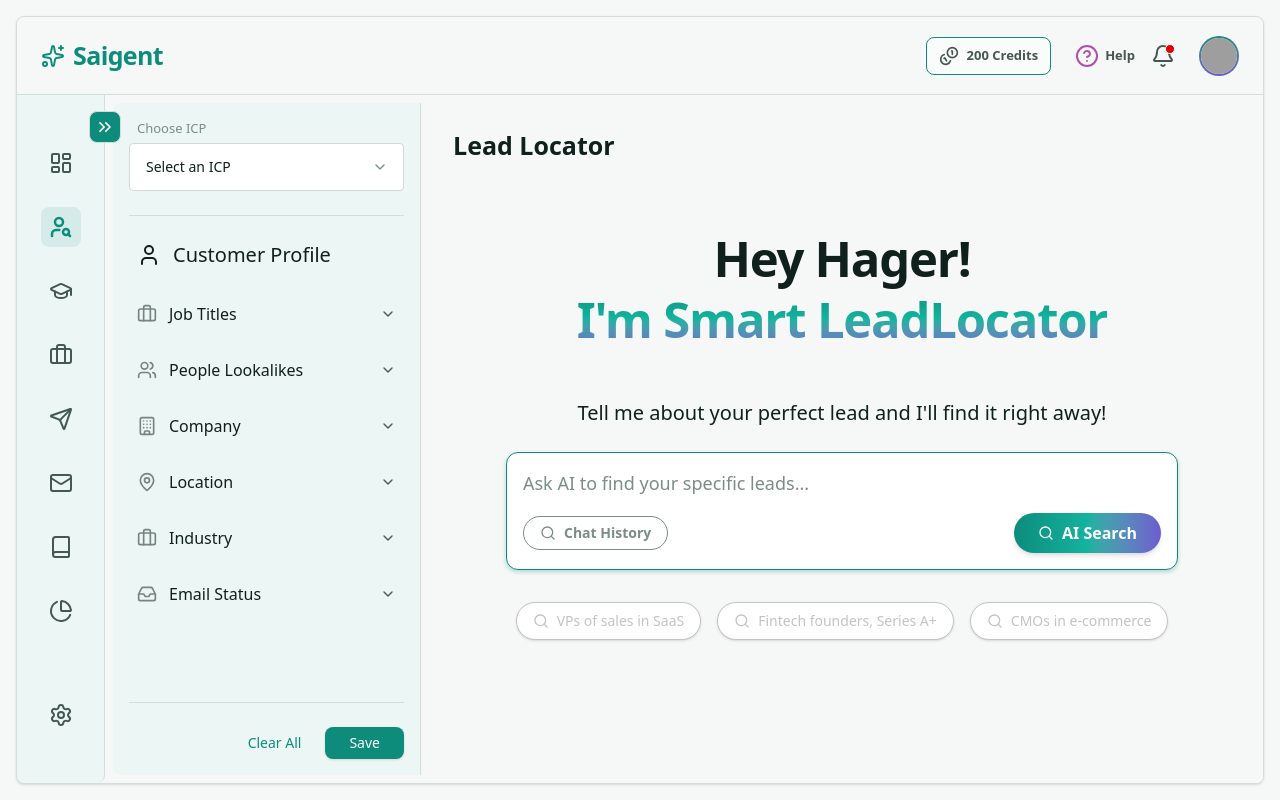
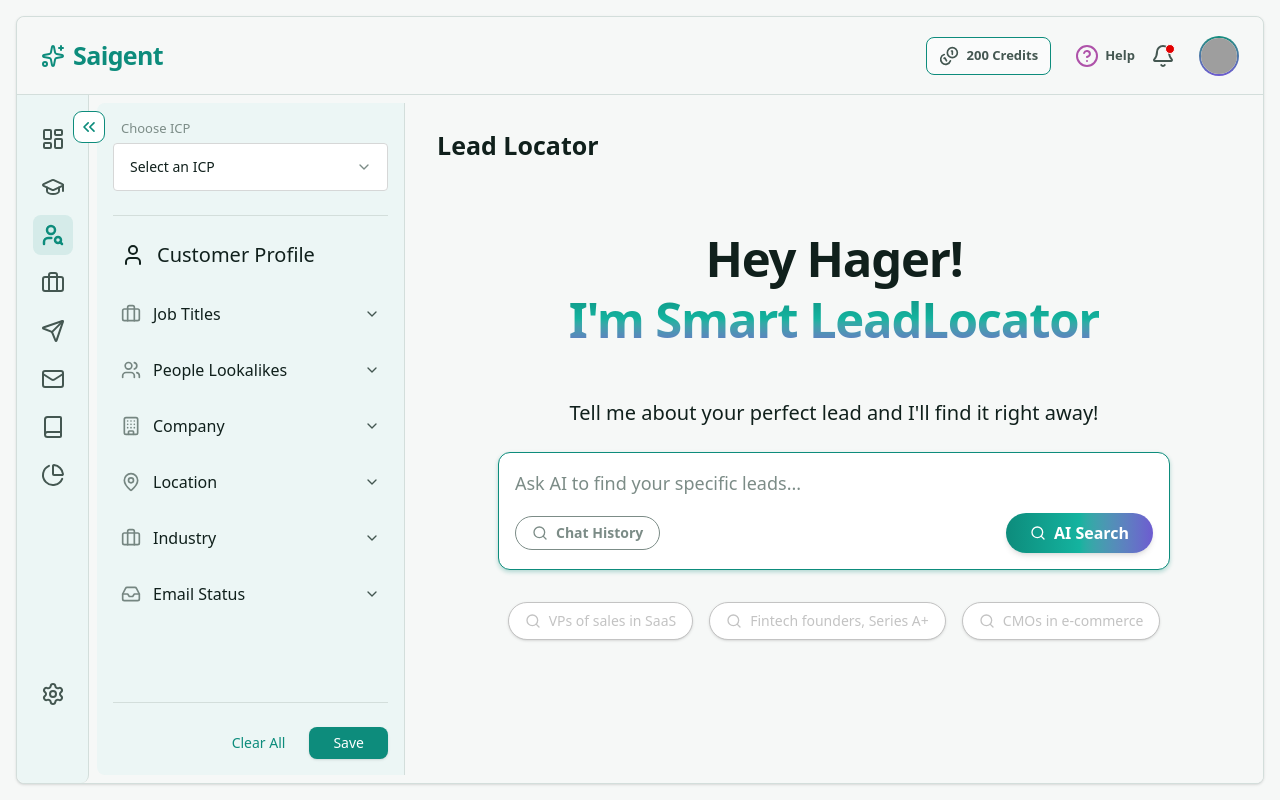
Before and after one commit to El-bana/bayan-proto-redesign, a Next.js app: page /lead-locator in a window 1280 px wide. Built offline with nearby package versions, Linux system fonts and the light colour scheme; grey boxes are pictures that could not be loaded.

Commit message:
fix sidebar

```diff
--- a/src/components/layout/Sidebar.tsx
+++ b/src/components/layout/Sidebar.tsx
@@ -13,9 +13,9 @@ interface NavItem {
 
 const navItems: NavItem[] = [
   { icon: LayoutDashboard, href: '/dashboard', label: 'Dashboard' },
+  { icon: GraduationCap, href: '/icp-library', label: 'ICP Library' },
   { icon: UserSearch, href: '/lead-locator', label: 'Lead Locator' },
-  { icon: GraduationCap, href: '/courses', label: 'Courses' },
-  { icon: Briefcase, href: '/icp-library', label: 'ICP Library' },
+  { icon: Briefcase, href: '/lists', label: 'Leads List' },
   { icon: Send, href: '/campaigns', label: 'Campaigns' },
   { icon: Mail, href: '/mail', label: 'Mail' },
   { icon: Book, href: '/book', label: 'Book' },
@@ -54,17 +54,17 @@ export function Sidebar() {
       <nav
         aria-label="Main navigation"
         className={cn(
-          "h-full flex flex-col items-center py-4 bg-bg-mint border-r border-border-gray rounded-bl-lg rounded-br-none md:rounded-br-lg overflow-hidden transition-[width] duration-300 ease-in-out",
-          collapsed ? "w-0 border-r-0 invisible" : "w-[88px]"
+          "h-full flex flex-col items-center bg-bg-mint border-r border-border-gray rounded-bl-lg rounded-br-lg md:rounded-br-lg overflow-hidden transition-[width] duration-300 ease-in-out",
+          collapsed ? "w-0 border-r-0 invisible" : "w-[72px]"
         )}
       >
-        <div className="flex flex-col gap-6 mt-8 w-full items-center flex-1">
+        <div className="flex flex-col gap-2 mt-6 w-full items-center flex-1">
           {navItems.map((item) => (
             <ItemLink key={item.href} item={item} pathname={pathname} collapsed={collapsed} />
           ))}
         </div>
 
-        <div className="mt-auto pb-4">
+        <div className="mt-auto pb-[53px]">
           <ItemLink item={{ icon: Settings, href: '/settings', label: 'Settings' }} pathname={pathname} collapsed={collapsed} />
         </div>
       </nav>
@@ -77,11 +77,11 @@ export function Sidebar() {
         aria-label={collapsed ? 'Expand sidebar' : 'Collapse sidebar'}
         title={collapsed ? 'Expand sidebar' : 'Collapse sidebar'}
         className={cn(
-          "absolute top-4 w-8 h-8 flex items-center justify-center bg-brand-primary text-white rounded-lg hover:bg-brand-secondary transition-colors border border-border-gray z-20",
-          collapsed ? "left-0" : "left-[72px]"
+          "absolute top-4 w-8 h-8 flex items-center justify-center bg-white text-brand-primary rounded-[9px] hover:bg-bg-mint transition-colors border border-brand-primary z-20",
+          collapsed ? "left-0" : "left-[56px]"
         )}
       >
-        <ChevronsRight className={cn("w-5 h-5 transition-transform duration-300", collapsed && "rotate-180")} aria-hidden="true" />
+        <ChevronsRight className={cn("w-5 h-5 transition-transform duration-300", !collapsed && "rotate-180")} aria-hidden="true" />
       </button>
     </div>
   );
```
